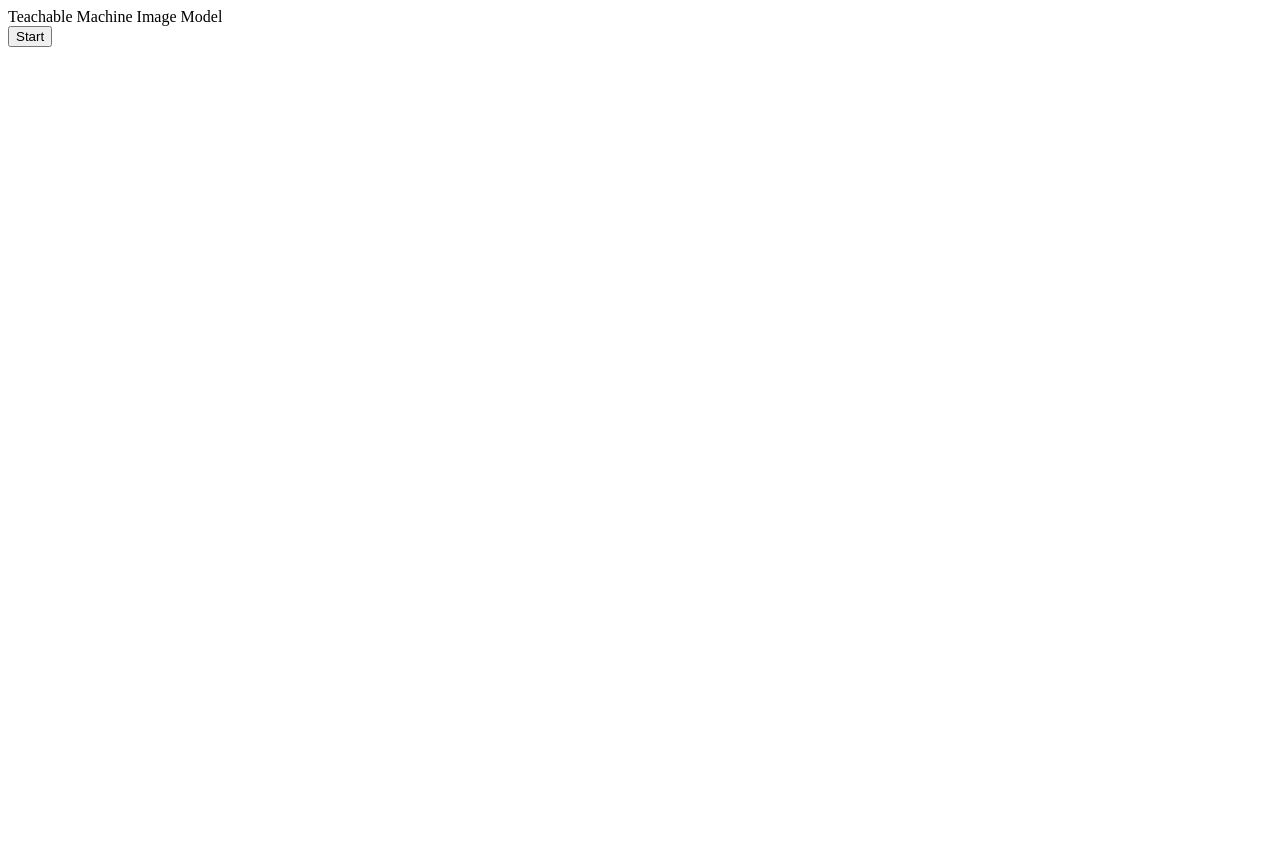
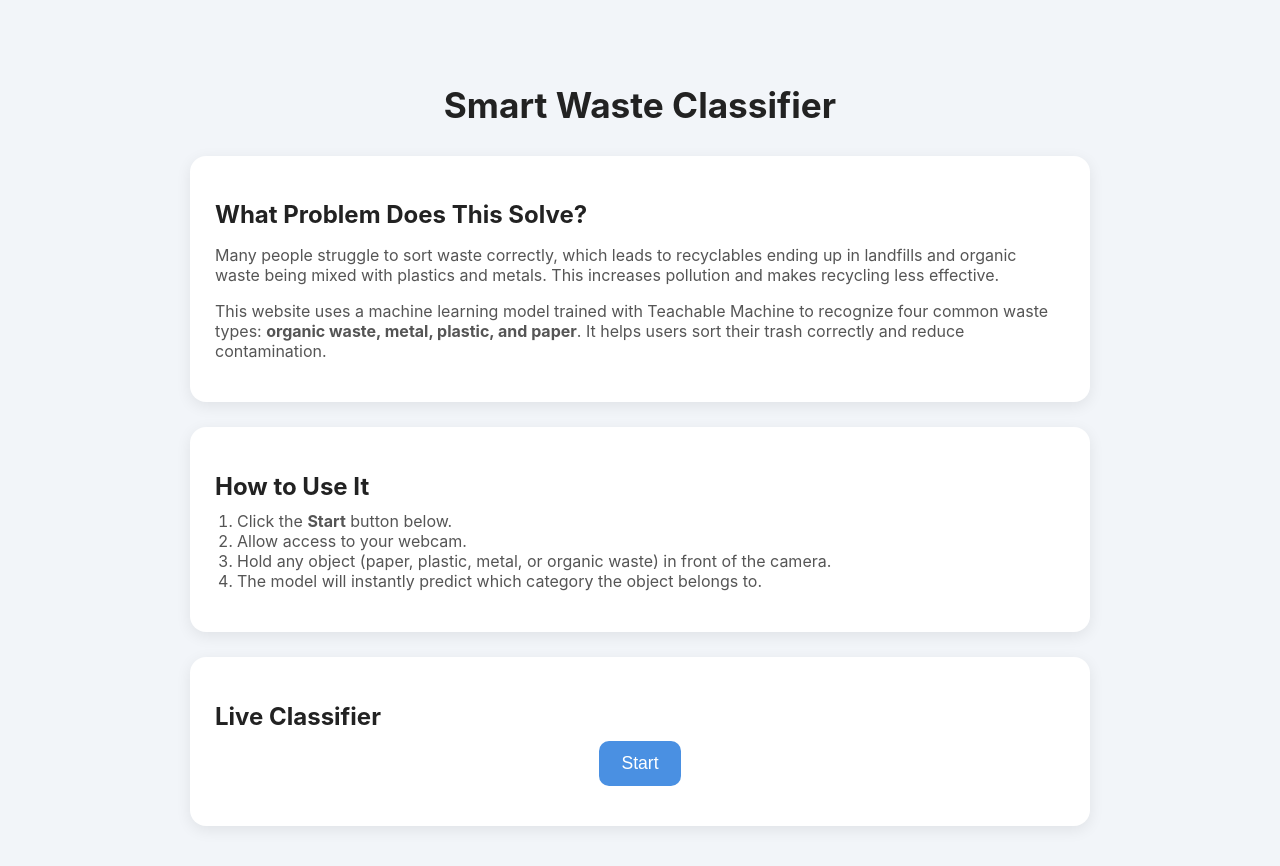
Before and after one commit to Khangal67/khangal2025final, a plain HTML site: page index.html in a window 1280 px wide. Before the commit the page ends 800 px from the top, so only its background shows below. Drawn offline with Linux system fonts and the light colour scheme.

Commit message:
Enhance layout and styling for waste classifier
Refactor HTML structure and improve styling for Smart Waste Classifier.

```diff
--- a/index.html
+++ b/index.html
@@ -1,59 +1,181 @@
-<div>Teachable Machine Image Model</div>
-<button type="button" onclick="init()">Start</button>
+<!DOCTYPE html>
+<html lang="en">
+<head>
+    <meta charset="UTF-8" />
+    <meta name="viewport" content="width=device-width, initial-scale=1.0" />
+    <title>Smart Waste Classifier</title>
+
+    <style>
+        :root {
+            --primary: #4a90e2;
+            --bg: #f2f5f9;
+            --card-bg: #ffffff;
+            --text-dark: #222;
+            --text-light: #555;
+        }
+
+        body {
+            margin: 0;
+            background: var(--bg);
+            font-family: "Inter", Arial, sans-serif;
+        }
+
+        .container {
+            max-width: 900px;
+            margin: 40px auto;
+            padding: 20px;
+        }
+
+        h1 {
+            text-align: center;
+            color: var(--text-dark);
+            font-size: 2.2rem;
+            margin-bottom: 30px;
+        }
+
+        .card {
+            background: var(--card-bg);
+            padding: 25px;
+            border-radius: 16px;
+            box-shadow: 0 4px 15px rgba(0,0,0,0.08);
+            margin-bottom: 25px;
+        }
+
+        h2 {
+            color: var(--text-dark);
+            margin-bottom: 10px;
+        }
+
+        p, li {
+            color: var(--text-light);
+            font-size: 1rem;
+        }
+
+        ol {
+            margin-top: 10px;
+            padding-left: 22px;
+        }
+
+        #webcam-container {
+            display: flex;
+            justify-content: center;
+            margin-top: 15px;
+        }
+
+        #label-container div {
+            text-align: center;
+            font-size: 1.1rem;
+            font-weight: 600;
+            margin-top: 8px;
+            color: var(--text-dark);
+        }
+
+        button {
+            display: block;
+            margin: 10px auto 0 auto;
+            padding: 12px 22px;
+            background: var(--primary);
+            border: none;
+            border-radius: 10px;
+            color: white;
+            font-size: 1.1rem;
+            cursor: pointer;
+            transition: 0.25s;
+        }
+
+        button:hover {
+            background: #357ac8;
+        }
+    </style>
+</head>
+
+<body>
+
+    <div class="container">
+
+        <h1>Smart Waste Classifier</h1>
+
+        <!-- Problem Section -->
+        <div class="card">
+            <h2>What Problem Does This Solve?</h2>
+            <p>
+                Many people struggle to sort waste correctly, which leads to recyclables ending up in landfills
+                and organic waste being mixed with plastics and metals. This increases pollution and makes
+                recycling less effective.
+            </p>
+            <p>
+                This website uses a machine learning model trained with Teachable Machine to recognize
+                four common waste types: <b>organic waste, metal, plastic, and paper</b>. It helps users sort
+                their trash correctly and reduce contamination.
+            </p>
+        </div>
+
+        <!-- Instructions -->
+        <div class="card">
+            <h2>How to Use It</h2>
+            <ol>
+                <li>Click the <b>Start</b> button below.</li>
+                <li>Allow access to your webcam.</li>
+                <li>Hold any object (paper, plastic, metal, or organic waste) in front of the camera.</li>
+                <li>The model will instantly predict which category the object belongs to.</li>
+            </ol>
+        </div>
+
+        <!-- Model Section -->
+        <div class="card">
+            <h2>Live Classifier</h2>
+            <button onclick="init()">Start</button>
             <div id="webcam-container"></div>
             <div id="label-container"></div>
+        </div>
+
+    </div>
+
+    <!-- Scripts -->
     <script src="https://cdn.jsdelivr.net/npm/@tensorflow/tfjs@latest/dist/tf.min.js"></script>
     <script src="https://cdn.jsdelivr.net/npm/@teachablemachine/image@latest/dist/teachablemachine-image.min.js"></script>
+
     <script type="text/javascript">
-    // More API functions here:
-    // https://github.com/googlecreativelab/teachablemachine-community/tree/master/libraries/image
-
-    // the link to your model provided by Teachable Machine export panel
         const URL = "./my_model/";
 
         let model, webcam, labelContainer, maxPredictions;
 
-    // Load the image model and setup the webcam
         async function init() {
             const modelURL = URL + "model.json";
             const metadataURL = URL + "metadata.json";
 
-        // load the model and metadata
-        // Refer to tmImage.loadFromFiles() in the API to support files from a file picker
-        // or files from your local hard drive
-        // Note: the pose library adds "tmImage" object to your window (window.tmImage)
             model = await tmImage.load(modelURL, metadataURL);
             maxPredictions = model.getTotalClasses();
 
-        // Convenience function to setup a webcam
-        const flip = true; // whether to flip the webcam
-        webcam = new tmImage.Webcam(200, 200, flip); // width, height, flip
-        await webcam.setup(); // request access to the webcam
+            const flip = true;
+            webcam = new tmImage.Webcam(250, 250, flip);
+            await webcam.setup();
             await webcam.play();
             window.requestAnimationFrame(loop);
 
-        // append elements to the DOM
             document.getElementById("webcam-container").appendChild(webcam.canvas);
+
             labelContainer = document.getElementById("label-container");
-        for (let i = 0; i < maxPredictions; i++) { // and class labels
+            for (let i = 0; i < maxPredictions; i++) {
                 labelContainer.appendChild(document.createElement("div"));
             }
         }
 
         async function loop() {
-        webcam.update(); // update the webcam frame
+            webcam.update();
             await predict();
             window.requestAnimationFrame(loop);
         }
 
-    // run the webcam image through the image model
         async function predict() {
-        // predict can take in an image, video or canvas html element
             const prediction = await model.predict(webcam.canvas);
             for (let i = 0; i < maxPredictions; i++) {
                 const classPrediction =
-                prediction[i].className + ": " + prediction[i].probability.toFixed(2);
+                    `${prediction[i].className}: ${prediction[i].probability.toFixed(2)}`;
                 labelContainer.childNodes[i].innerHTML = classPrediction;
             }
         }
     </script>
+
+</body>
+</html>
```
Lines whose indentation alone changed are shown as unchanged.
